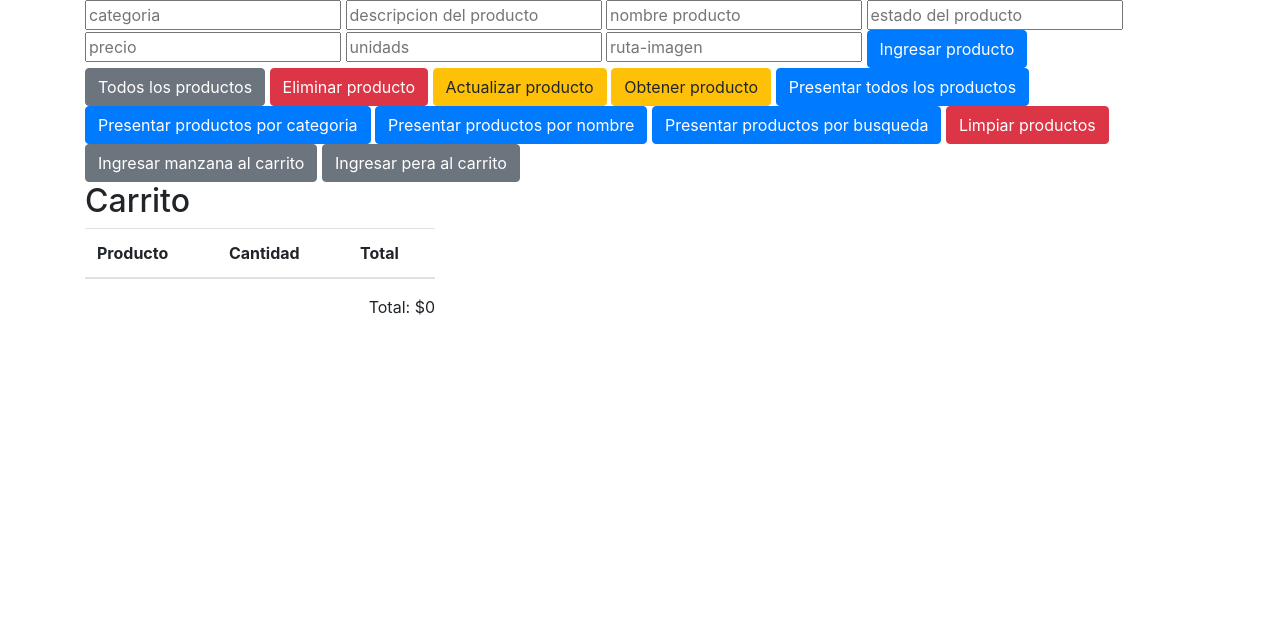
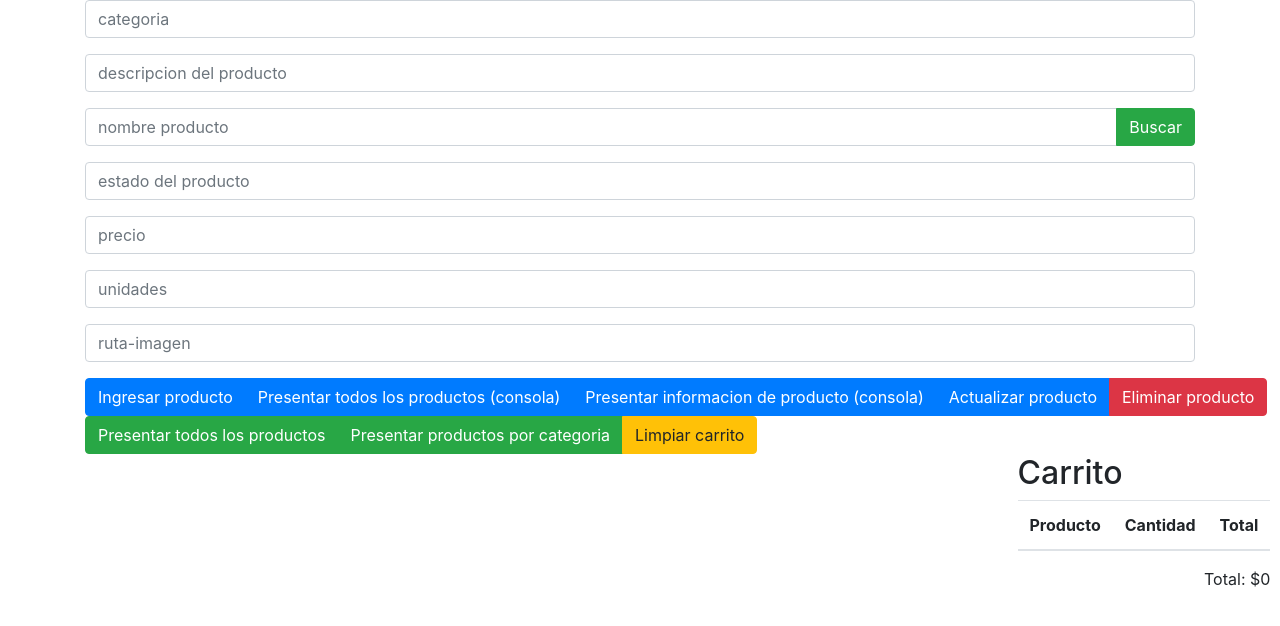
Before and after one commit to ericksitocg/CRUD-categorias---Firebase, a plain HTML site: page index.html in a window 1280 px wide. Drawn offline with nearby package versions, Linux system fonts and the light colour scheme.

Commit message:
mejorando pantalla de opciones

```diff
--- a/index.html
+++ b/index.html
@@ -19,37 +19,52 @@
     <title>Prueba CRUD</title>
 </head>
 <body>
-    <div class="container">
-        <input type="text" id="categoria" placeholder="categoria">
-        <input type="text" id="descripcion" placeholder="descripcion del producto">
-        <input type="text" id="nombre" placeholder="nombre producto">
-        <input type="text" id="estado" placeholder="estado del producto">
-        <input type="text" id="precio" placeholder="precio">
-        <input type="text" id="unidad" placeholder="unidads">
-        <input type="text" id="rutaImg" placeholder="ruta-imagen">
-
-
-        <button type="button" class="btn btn-primary" onclick="createProducto()">Ingresar producto</button>
-        <button type="button" class="btn btn-secondary" onclick="obtenerProductos()">Todos los productos</button>
-        <button type="button" class="btn btn-danger" onclick = "eliminarProducto()">Eliminar producto</button>
-        <button type="button" class="btn btn-warning" onclick = "actualizarProducto()">Actualizar producto</button>
-        <button type="button" class="btn btn-warning" onclick = "obtenerProducto()">Obtener producto</button>
-        <button type="button" class="btn btn-primary" onclick="ingresarTodosProductosCont()">Presentar todos los productos</button>
-        <button type="button" class="btn btn-primary" onclick="ingresarProductosPorCategoriasCont()">Presentar productos por categoria</button>
-        <button type="button" class="btn btn-primary" onclick="ingresarProductoPorNombreCont()">Presentar productos por nombre</button>
-        <button type="button" class="btn btn-primary" onclick="ingresarProductosPorBusquedaCont()">Presentar productos por busqueda</button>
-        <button type="button" class="btn btn-danger" onclick = "limpiarProductos()">Limpiar productos</button>
-        <button type="button" class="btn btn-secondary" onclick = "ingresarAlcarrito()">Ingresar manzana al carrito</button>
-        <button type="button" class="btn btn-secondary" onclick = "ingresarAlcarrito('pera',2)">Ingresar pera al carrito</button>
+    <div class ="container">
+        <div class="input-group mb-3">
+            <input type="text" class="form-control" id="categoria" placeholder="categoria">
+        </div>
+        <div class="input-group mb-3">
+            <input type="text" class="form-control" id="descripcion" placeholder="descripcion del producto">
+        </div>
+        <div class="input-group mb-3">
+            <input type="text" class="form-control" id="nombre" placeholder="nombre producto">
+            <div class="input-group-append">
+                <button type="button" class="btn btn-success" onclick="ingresarProductosPorBusquedaCont()">Buscar</button>
+              </div>
+        </div>
+        <div class="input-group mb-3">
+            <input type="text" class="form-control" id="estado" placeholder="estado del producto">
+        </div>
+        <div class="input-group mb-3">
+            <input type="text" class="form-control" id="precio" placeholder="precio">
+        </div>
+        <div class="input-group mb-3">
+            <input type="text" class="form-control" id="unidad" placeholder="unidades">
+        </div>
+        <div class="input-group mb-3">
+            <input type="text" class="form-control" id="rutaImg" placeholder="ruta-imagen">
+        </div>
+        <div class="btn-group" role="group" aria-label="Basic example">
+            <button type="button" class="btn btn-primary" onclick="createProducto()">Ingresar producto</button>
+            <button type="button" class="btn btn-primary" onclick="obtenerProductos()">Presentar todos los productos (consola)</button>
+            <button type="button" class="btn btn-primary" onclick = "obtenerProducto()">Presentar informacion de producto (consola)</button>
+            <button type="button" class="btn btn-primary" onclick = "actualizarProducto()">Actualizar producto</button>
+            <button type="button" class="btn btn-danger" onclick = "eliminarProducto()">Eliminar producto</button>
+        </div>
+        <div class="btn-group" role="group" aria-label="Basic example">
+            <button type="button" class="btn btn-success" onclick="ingresarTodosProductosCont()">Presentar todos los productos</button>
+            <button type="button" class="btn btn-success" onclick="ingresarProductosPorCategoriasCont()">Presentar productos por categoria</button>
+            <button type="button" class="btn btn-warning" onclick = "limpiarCarrito()">Limpiar carrito</button>
+        </div>
+    </div>
+<div class="container row">
+    <div class="col-sm-11" id="contenedor-productos">
 
     </div>
-    <div class="container" id="contenedor-productos">
-
-    </div>
-    <div class="container" id="contenedor-carrito">
+    <div class="col-sm-1" id="contenedor-carrito">
         <div class="row">
             <!-- Carrito -->
-            <aside class="col-sm-4">
+            <aside>
                 <h2>Carrito</h2>
                 <!-- Elementos del carrito -->
                 <table class="table table-hover">
@@ -68,7 +83,7 @@
             </aside>
         </div>
     </div>
-
+</div>
     <script src="https://code.jquery.com/jquery-3.2.1.slim.min.js" integrity="sha384-KJ3o2DKtIkvYIK3UENzmM7KCkRr/rE9/Qpg6aAZGJwFDMVNA/GpGFF93hXpG5KkN" crossorigin="anonymous"></script>
 <script src="https://cdnjs.cloudflare.com/ajax/libs/popper.js/1.12.9/umd/popper.min.js" integrity="sha384-ApNbgh9B+Y1QKtv3Rn7W3mgPxhU9K/ScQsAP7hUibX39j7fakFPskvXusvfa0b4Q" crossorigin="anonymous"></script>
 <script src="https://maxcdn.bootstrapcdn.com/bootstrap/4.0.0/js/bootstrap.min.js" integrity="sha384-JZR6Spejh4U02d8jOt6vLEHfe/JQGiRRSQQxSfFWpi1MquVdAyjUar5+76PVCmYl" crossorigin="anonymous"></script>
--- a/js/firebaseConfig.js
+++ b/js/firebaseConfig.js
@@ -57,8 +57,8 @@ function obtenerProductos(){
     .then(function(querySnapshot) {
       querySnapshot.forEach(function(doc) {
         // doc.data() is never undefined for query doc snapshots
-        console.log(doc.data().nombre + " -> " + doc.data().categoria + " -> " + doc.data().precio + " -> " +doc.id);
-        });
+        console.log(doc.data().nombre + " => " + doc.data().categoria + " => " + doc.data().precio + " => " + doc.data().estado + " => " + doc.data().unidad) + " => " + doc.data().unidad;
+      });
       console.log("--------------------------- ");
       })
       .catch(function(error) {
@@ -74,7 +74,7 @@ function obtenerProducto(){
   .get()
   .then(function(querySnapshot) {
       querySnapshot.forEach(function(doc) {
-          console.log(doc.data().nombre, " => ", doc.id);
+          console.log(doc.data().nombre + " => " + doc.data().categoria + " => " + doc.data().precio + " => " + doc.data().estado + " => " + doc.data().unidad) + " => " + doc.data().unidad;
       });
   })
   .catch(function(error) {
@@ -218,6 +218,7 @@ function ingresarProductoFila(doc,fila){
 }
 
 function ingresarTodosProductosCont(){
+  limpiarProductos();
   let refProducto = db.collection("productos")
   .get()
   .then(function(querySnapshot) {
@@ -244,6 +245,7 @@ function ingresarTodosProductosCont(){
 }
 
 function ingresarProductosPorCategoriasCont(){
+  limpiarProductos();
   var categoriaProducto = document.getElementById("categoria").value;
 
   db.collection("productos").where("categoria", "==", categoriaProducto)
@@ -273,6 +275,7 @@ function ingresarProductosPorCategoriasCont(){
 }
 
 function ingresarProductosPorBusquedaCont(){
+  limpiarProductos();
   let nombreProducto = document.getElementById("nombre").value;
   let refProducto = db.collection("productos")
   .get()
@@ -349,6 +352,12 @@ function limpiarProductos(){
   document.getElementById("contenedor-productos").innerHTML="";
 }
 
+function limpiarCarrito(){
+  document.getElementById("productos-carrito").innerHTML="";
+  total = 0;
+  document.getElementById("total").innerHTML = round(total);
+}
+
 // Implementacion del carrito de compras
 
 let productosCarrito = [];
```
